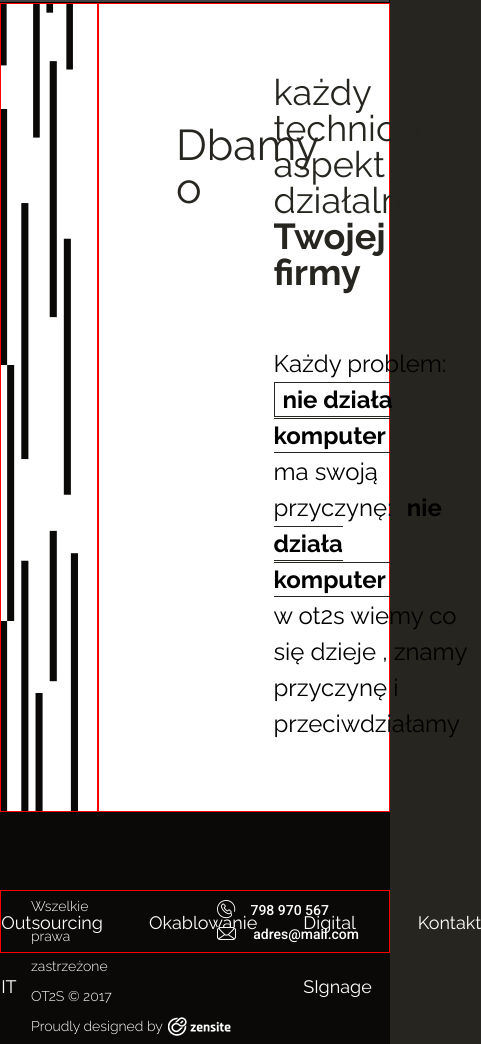
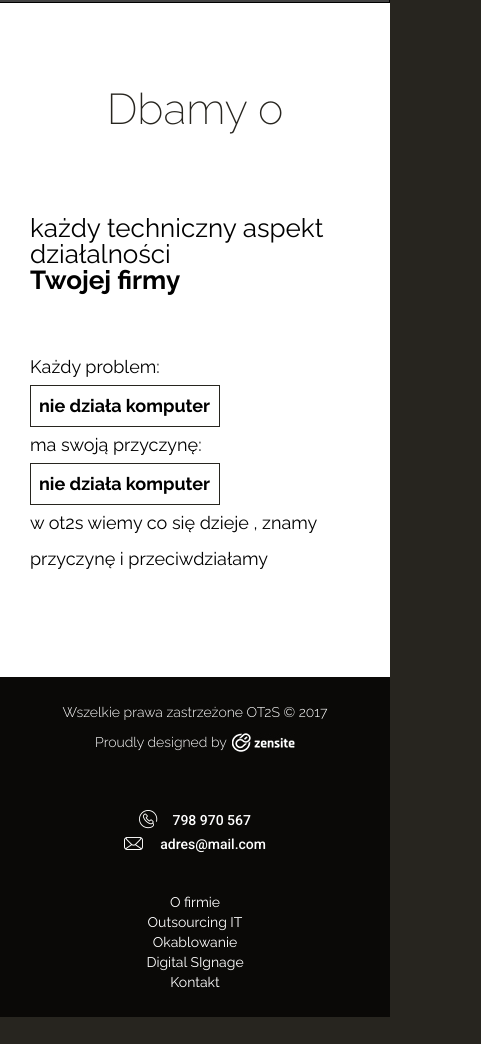
Before and after one commit to KruszynaPaulina/OT2S_psd_to_html, a website: page index.html in a window 390 px wide. Shown: the part 3386-4430 px from the top of the page, 481 px wide, since content can reach past the window. After the commit the page ends 4403 px from the top, so only its background shows below. Drawn offline with nearby package versions, Linux system fonts and the light colour scheme.

Commit message:
Add complite RWD for index.html

```diff
--- a/index.html
+++ b/index.html
@@ -72,12 +72,12 @@
 					</div>
 					<div class="services__cell services__cells services__cell--four">
 						<h3 class="services__subtitle">
-							<a href="#" class="services__link">Digital Signage</a>
+							<a href="about" class="services__link">Digital Signage</a>
 						</h3>
 					</div>
 				</div>
 			</section>
-			<section class="about">
+			<section class="about" id="about">
 				<div class="about__cell about__cell--one">
 					<div class="about__side">
 						<p class="side__number about__number">3.</p>
@@ -158,8 +158,8 @@
 				</div>
 				<div class="care__cell care__cell--two">
 					<div class="care__conntent">
-						<h3 class="care__title">każdy techniczny aspekt działalności </h3>
-						<h3 class="care__title care__title--firm">Twojej firmy</h3>
+						<h3 class="care__subtitle">każdy techniczny aspekt działalności </h3>
+						<h3 class="care__subtitle care__subtitle--firm">Twojej firmy</h3>
 						<p class="care__article care__article--problem">Każdy problem: <span class="care__strong">nie działa komputer</span></p>
 						<p class="care__article">ma swoją przyczynę:  <span class="care__strong">nie działa komputer</span></p>
 						<p class="care__article">w ot2s wiemy co się dzieje , znamy przyczynę i przeciwdziałamy</p>
--- a/sass/_main_style.scss
+++ b/sass/_main_style.scss
@@ -132,6 +132,10 @@
 	transform: rotate(-90deg);
 	bottom: -72px;
 	left: -31px;
+}
+
+.side__link:hover {
+	font-weight: 800;
 }
 
 /* Services */
@@ -426,19 +430,16 @@
 .care {
 	width: 100%;
 	background-color: $white;
-	height: 809px;
+	min-height: 809px;
 	background-image: url('../images/line_care.jpg');
 	background-repeat: no-repeat;
 	background-size: contain;
 	display: flex;
 }
 
-.care__cell{
-	border: 1px solid red;
-}
-
 .care__cell--one {
 	width: 25%;
+	height: 809px;
 }
 
 .care__cell--two {
@@ -472,13 +473,13 @@
 	margin: 0 175px;
 }
 
-.care__title {
+.care__subtitle {
 	font-size: 36px;
 	font-family: $font;
 	font-weight: 400;
 }
 
-.care__title--firm {
+.care__subtitle--firm {
 	font-weight: 700;
 	margin-bottom: 0px;
 }
@@ -510,7 +511,6 @@
 }
 
 .footer__container {
-	border: 1px solid red;
 	display: flex;
 	height: 63px;
 }
--- a/sass/_rwd.scss
+++ b/sass/_rwd.scss
@@ -25,7 +25,7 @@
 
 		/* Services, About */
 
-	.services__side, .about__side, .date__side{
+	.services__side, .about__side, .date__side, .care__side{
     	left: 110px;
 	}
 
@@ -68,6 +68,31 @@
 		font-size: 220px;
 	}
 
+	/* Footer */
+
+	.footer__container {
+		flex-wrap: wrap;
+		height: 126px;
+	}
+
+	.footer__cell--copyright {
+		width: 50%;
+	}
+
+	.footer__cell--navigation {
+		width: 100%;
+		order: 3;
+	}
+
+	.footer__cell--contact {
+		width: 50%;
+	}
+
+	.footer {
+		display: flex;
+		align-items: center;
+		padding-top: 0;
+	}
 
 }
 
@@ -92,11 +117,11 @@
 
 	    /* Services, About, Date */
 
-    .services__cell--one, .about__cell--one, .date__cell  {
+    .services__cell--one, .about__cell--one, .date__cell, .care  {
 		background-image: none;
     }
 
-       .services__side, .about__side, .date__side {
+       .services__side, .about__side, .date__side, .care__side {
     	left: 30px;
 	}
 
@@ -105,6 +130,13 @@
 	.services__title {
     	font-size: 50px;
 	}
+
+	/* About, Care */
+
+	.about__article, .care__conntent {
+    	margin: 0 100px;
+	}
+
 
 	/* Date */
 
@@ -117,7 +149,7 @@
     	line-height: 50px;
 	}
 
-	.date__cell--one {
+	.date__cell--one, .care__cell--one {
 		min-width: 250px;
 	}
 
@@ -226,11 +258,13 @@
 		width: 100%;
 	}
 
-	/* About */
+	/* About, Care */
 
-	.about__article {
+	.about__article, .care__conntent {
 		margin: 0 50px;
 	}
+
+	/* About */
 
 	.about__cell--one {
 		min-width: 230px;
@@ -277,6 +311,50 @@
 	.tree__cell--two, .tree__cell--four {
 		border-right: 1px solid #000000;
     }
+
+    /* Care */
+
+    .care__strong {
+    	display: block;
+    	max-width: 247px;
+    }
+
+    /* Footer */
+
+    .navigation__link {
+    	font-size: 14px;
+    }
+
+    .navigation__item {
+    	margin: 0 12px;
+	}
+
+	.footer__cell--copyright {
+    	width: 100%;
+	}
+
+	.footer__cell--contact {
+    	width: 100%;
+    	justify-content: center;
+    	margin-top: 10px;
+	}
+
+	.contact__article--phone {
+		margin: 0 auto;
+	}
+
+	.footer {
+		text-align: center;
+	}
+
+	.footer__article--design {
+		text-align: left;
+		margin: 0 auto;
+	}
+
+	.footer__container {
+    	height: 189px;
+	}
 
 /* Focus */
 
@@ -331,6 +409,24 @@
 	.tree__article {
     	width: 125px;
     }
+
+    /* Care */
+
+	.care__conntent {
+		margin: 0 30px;
+	}
+
+	.care__article {
+    	font-size: 18px;
+	}
+
+	.care__strong {
+    	max-width: 190px;
+	}
+
+	.care__subtitle {
+    	font-size: 30px;
+	}
 
 }
 
@@ -402,7 +498,43 @@
     	width: 125px;
 	}
 
+	/* Care */
 
+	.care__cell--one {
+    	min-width: 233px;
+	}
+
+	.care__subtitle {
+    	font-size: 26px;
+	}
+
+	/* Footer */
+
+	.navigation__list {
+		flex-direction: column;
+	}
+
+	.navigation__item {
+    	height: 20px;
+	}
+
+	.footer__container {
+    	height: 300px;
+	}
+
+	.footer {
+    	height: 340px;
+	}
+
+}
+
+@media (max-width: 500px) {
+
+	/* Care */
+
+	.care__strong {
+    	max-width: 102px;
+	}
 }
 
 @media (max-width: 450px) {
@@ -527,5 +659,34 @@
     	height: 1060px;
     }
 
+    /* Care */
 
+    .care {
+    	flex-wrap: wrap;
+    	min-height: 660px;
+    }
+
+    .care__side {
+    	position: static;
+    }
+
+    .care__cell--one {
+    	width: 100%;
+    	display: flex;
+    	justify-content: center;
+    	align-items: center;
+    	min-height: 212px;
+    	height: 20%;
+    }
+
+    .care__cell--two {
+    	width: 100%;
+    	display: block;
+    	height: 80%;
+    	margin-bottom: 100px;
+    }
+
+    .care__strong {
+    	max-width: 190px;
+	}
 }
```
Also changed, not shown: css/style.css.
